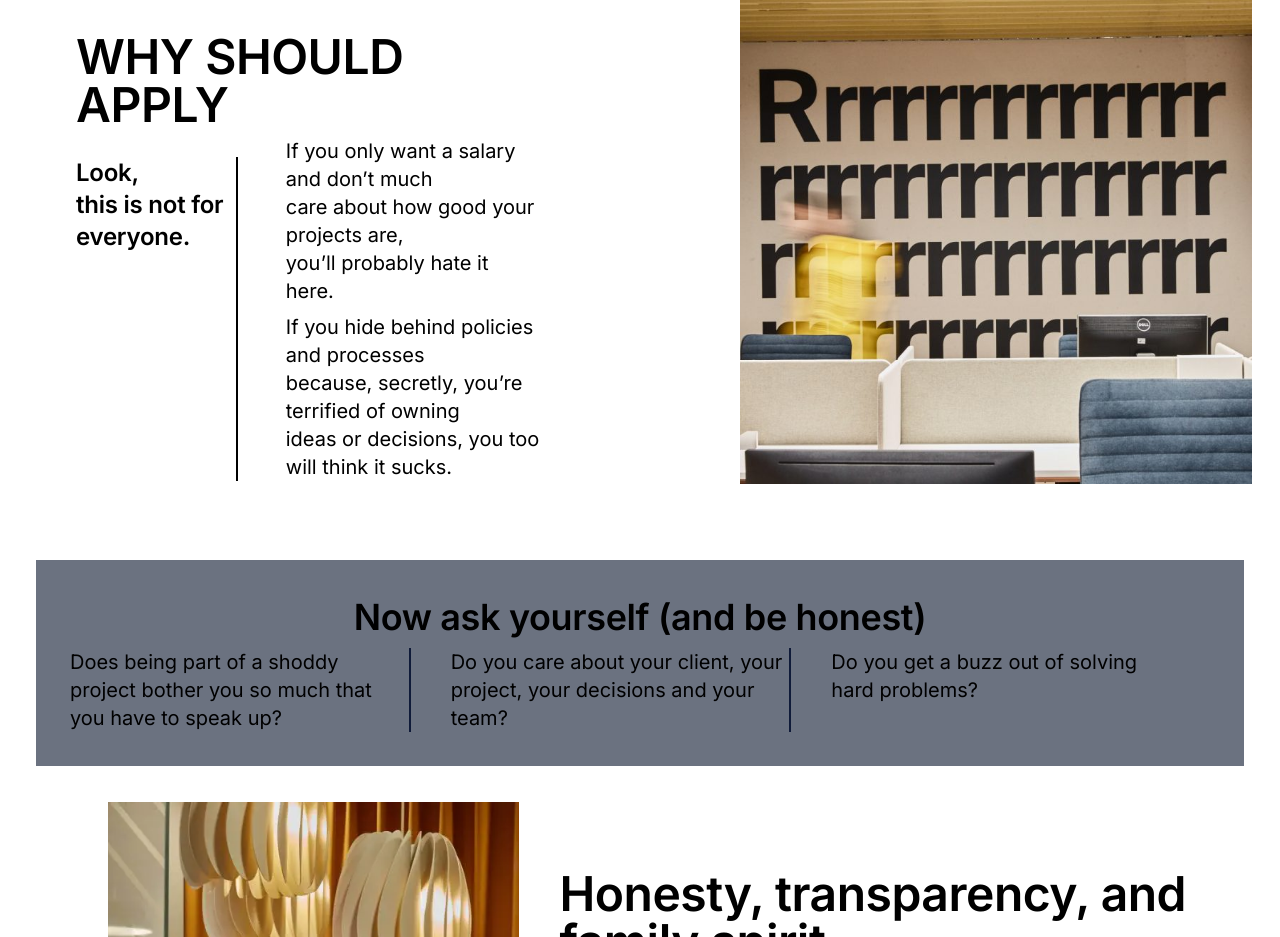
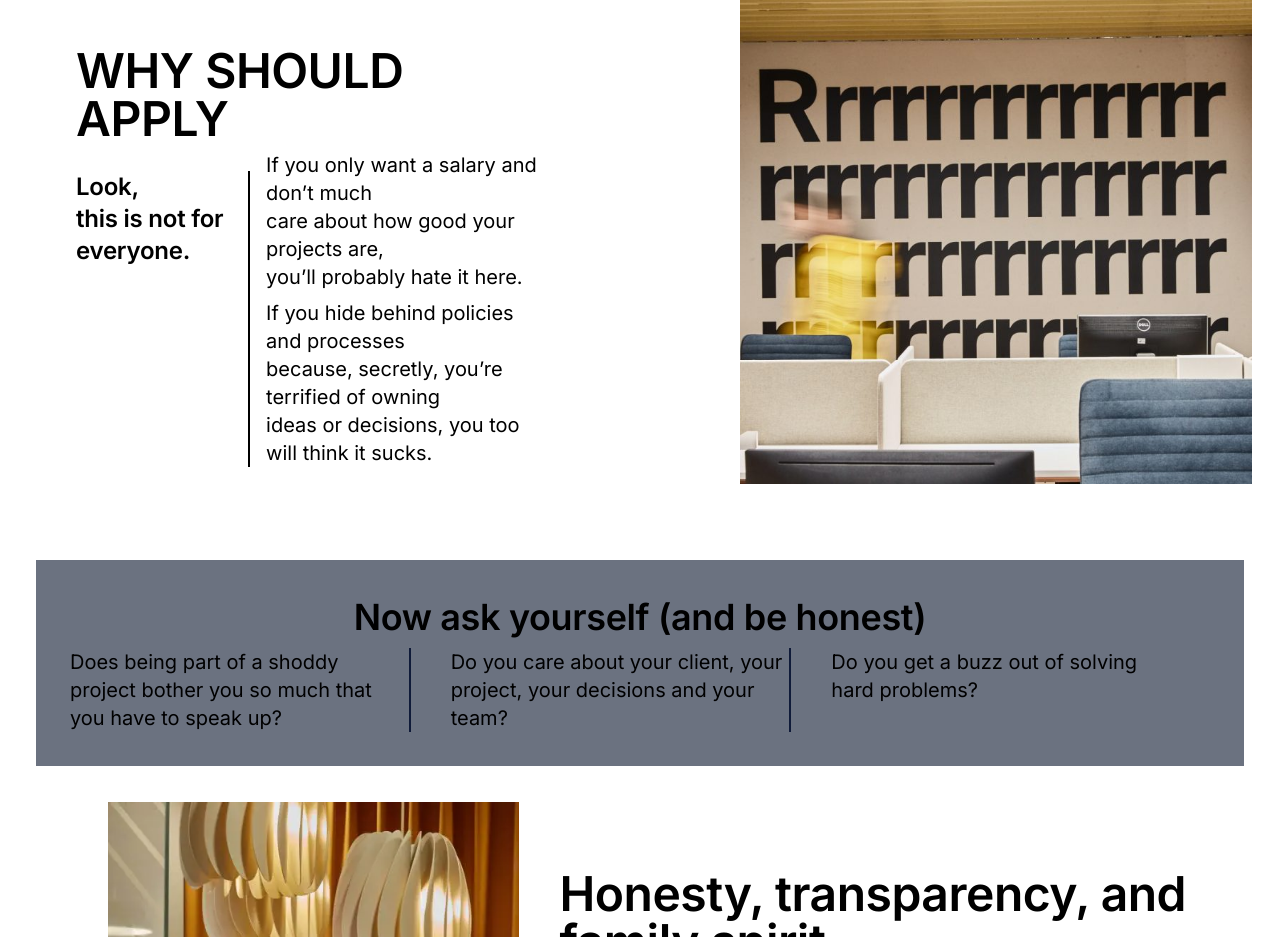
Before and after one commit to special-char/spechialchar-web, a Next.js app: page /Careers in a window 1280 px wide. Shown: the part 1440-2377 px from the top of the page. Built offline with nearby package versions, Linux system fonts and the light colour scheme; a web font is replaced by a local one.

Commit message:
careersec change

```diff
--- a/src/components/CareerSection1/index.tsx
+++ b/src/components/CareerSection1/index.tsx
@@ -14,7 +14,7 @@
                         Look,
                         <br/> this is not for everyone.
                     </h4>
-                    <div className='text-xs sm:text-sm max-md:text-base lg:text-lg xl:text-xl pl-4 md:pl-12'>
+                    <div className='text-xs sm:text-sm max-md:text-base lg:text-lg xl:text-xl pl-4 md:pl-12mt-5'>
                         <div className='mb-2'>If you only want a salary and don’t much<br/> care about how good your projects are,<br/> you’ll probably hate it here.</div>
                         <div className='mb-2'>If you hide behind policies and processes <br/> because, secretly, you’re terrified of owning <br/>ideas or decisions, you too will think it sucks.</div>
                     </div>
```
Also changed, not shown: 1 other file (tests, documents, lock files or other folders).
